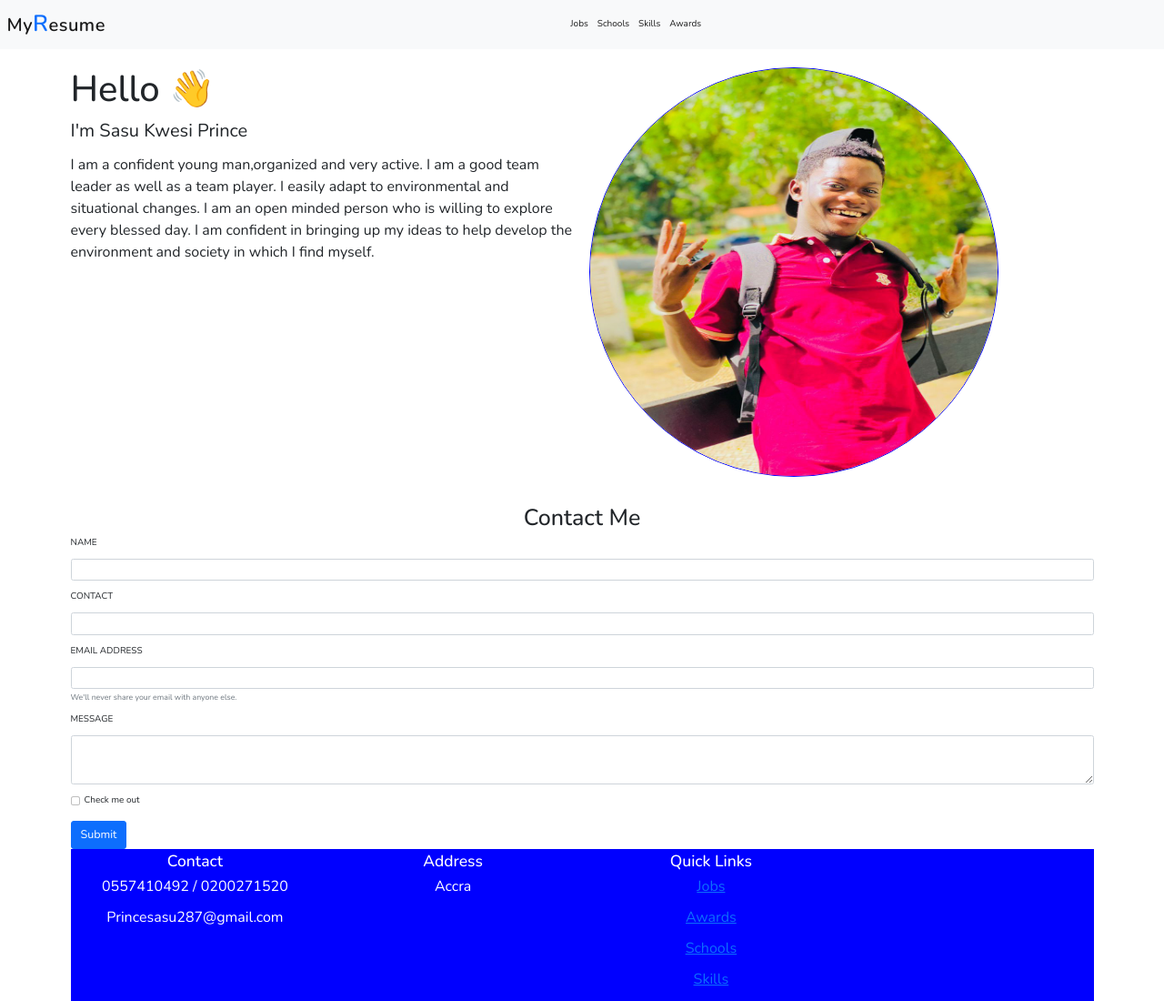
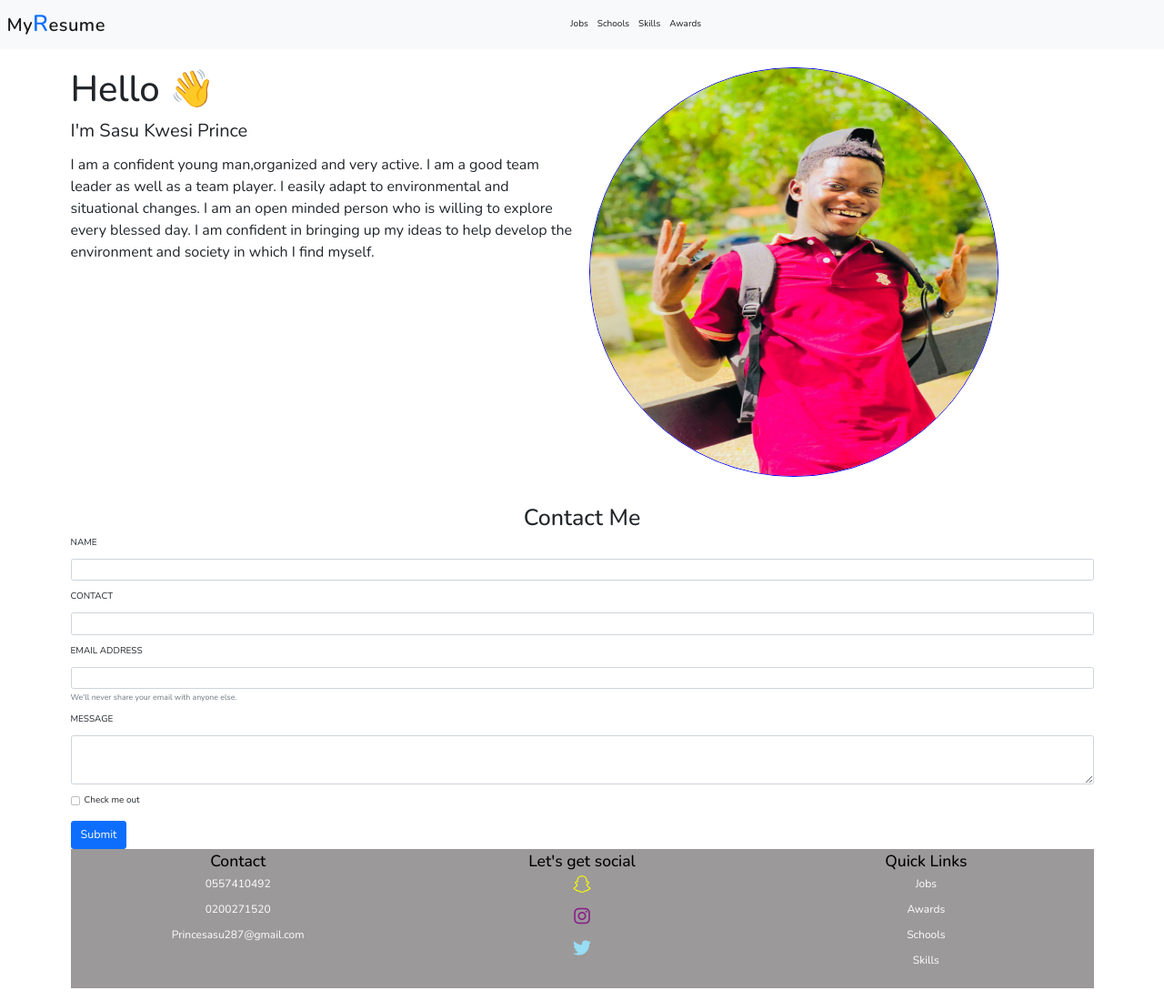
Before and after one commit to Sonnysam/prince, a plain HTML site: page index.html in a window 1280 px wide. Shown: the whole page at 91% size. Drawn offline with nearby package versions, Linux system fonts and the light colour scheme; files that its build step writes are made by us from their sources.

Commit message:
social icons added

```diff
--- a/index.html
+++ b/index.html
@@ -11,6 +11,7 @@
     <link rel="stylesheet" href="fonts/css/fontawesome.min.css" />
     <link rel="preconnect" href="https://fonts.gstatic.com" />
     <link rel="stylesheet" href="fonts-6/css/all.css" />
+    <link rel="stylesheet" href="https://cdnjs.cloudflare.com/ajax/libs/font-awesome/6.1.1/css/all.min.css" integrity="sha512-KfkfwYDsLkIlwQp6LFnl8zNdLGxu9YAA1QvwINks4PhcElQSvqcyVLLD9aMhXd13uQjoXtEKNosOWaZqXgel0g==" crossorigin="anonymous" referrerpolicy="no-referrer" />
   </head>
   <body>
     <!-- NAVBAR -->
@@ -135,23 +136,25 @@
       <!-- FOOTER SECTION -->
       <section class="footer p-1">
         <div class="row">
-          <div class="col">
+          <div class="col-md-4 mb-3">
             <h3>Contact</h3>
-            <p>0557410492 / 0200271520</p>
-            <p>Princesasu287@gmail.com</p>
+            <p class="fot">0557410492</p>
+            <p class="fot">0200271520</p>
+            <p class="fot">Princesasu287@gmail.com</p>
           </div>
-          <div class="col">
-            <h3>Address</h3>
-            <p>Accra</p>
+          <div class="col-md-4 mb-3">
+            <h3>Let's get social</h3>
+            <p class="fot"><a href="https://www.snapchat.com/add/princesasu278?share_id=Mzk1Nzc0MjEtQUNDQS00QzBGLTgyNDgtMDhCOTZBNDM1QzY0&locale=en_GH"><i class="fa-brands fa-snapchat"></i></a></p>
+            <p class="fot"><a href="https://www.instagram.com/invites/contact/?i=12jm62f7qbw9f&utm_content=6ontpzp"><i class="fa-brands fa-instagram"></i></a></p>
+            <p class="fot"><a href="https://twitter.com/princesasu15/status/1539550524135153664?s=24&t=bLwQGLG2qSv_tCOfY4fOOQ"><i class="fa-brands fa-twitter"></i></a></p>
           </div>
-          <div class="col">
+          <div class="col-md-4 mb-3">
             <h3>Quick Links</h3>
-            <p><a href="jobs.html">Jobs</a></p>
-            <p><a href="awards.html">Awards</a></p>
-            <p><a href="schools.html">Schools</a></p>
-            <p><a href="skills.html">Skills</a></p>
+            <p class="fot"><a href="jobs.html" class="link">Jobs</a></p>
+            <p class="fot"><a href="awards.html" class="link">Awards</a></p>
+            <p class="fot"><a href="schools.html" class="link">Schools</a></p>
+            <p class="fot"><a href="skills.html" class="link">Skills</a></p>
           </div>
-          <div class="col"></div>
         </div>
       </section>
     </div>
--- a/mycss.css
+++ b/mycss.css
@@ -66,10 +66,35 @@ p.hello-p {
    left: 0;
    bottom: 0;
    width: 100%;
-   background-color: blue;
+   background-color: rgb(155, 153, 153);
    color: white;
    text-align: center;
 }
+a.link {
+    text-decoration: none;
+    color: white;
+}
+h3{
+  font-size: 2rem;
+  color: black;
+}
+.fot{
+  font-size: 1.2rem;
+}
+i.fa-brands.fa-snapchat {
+    font-size: 2rem;
+    color: yellow;
+}
+i.fa-brands.fa-instagram {
+    font-size: 2rem;
+    color: rgb(138, 29, 138);
+}
+i.fa-brands.fa-twitter {
+    font-size: 2rem;
+    color: rgb(150, 221, 245);
+}
+
+
 
 /* MEDIA QUERIES SECTION */
 
```
